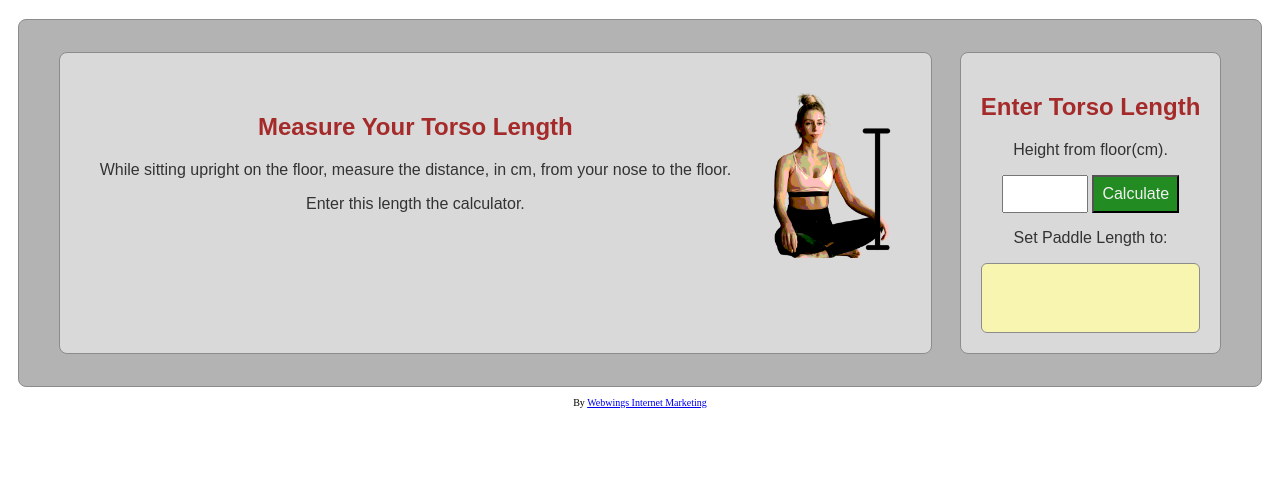
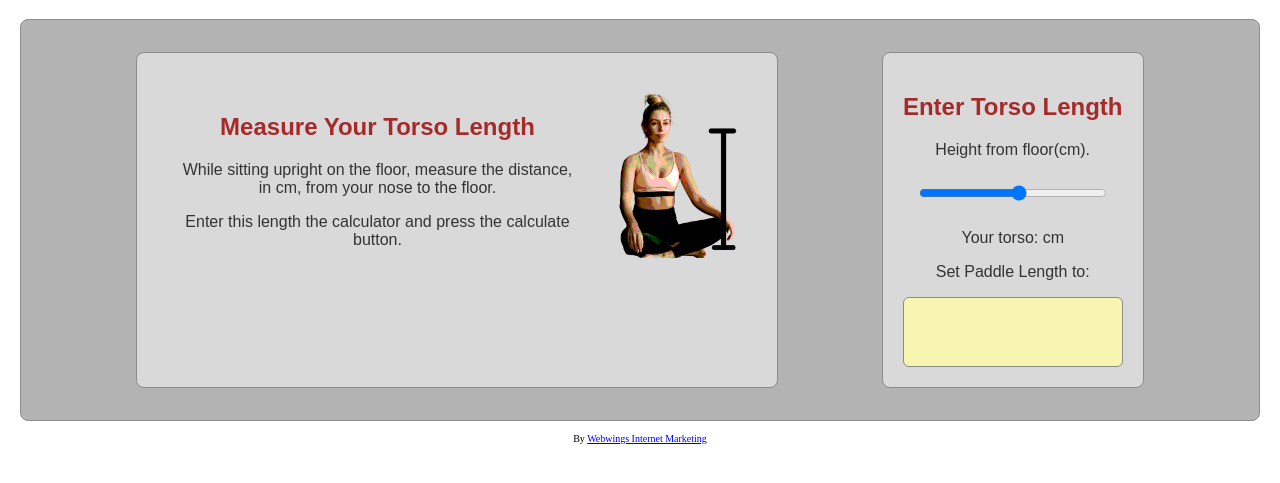
Before and after one commit to Burgesskeith/JPaddleCalculator, a plain HTML site: page index.html in a window 1280 px wide. Shown: the part 61-544 px from the top of the page. Drawn offline with Linux system fonts and the light colour scheme.

Commit message:
Add files via upload

```diff
--- a/index.html
+++ b/index.html
@@ -21,10 +21,10 @@
                     <h2>Measure Your Torso Length</h2>
                     <p>While sitting upright on the floor, measure the distance, in cm,
                         from your nose to the floor.</p>
-                        <p>Enter this length the calculator.</p>
+                        <p>Enter this length the calculator and press the calculate button.</p>
                     </div>
                     <div class="rightContent">
-                    <img src="images/ladysitting.png" height="165" width="120" />
+                    <img src="images/ladySitting.png" height="165" width="120" />
                     </div>
                 </div>
             </div>
@@ -32,16 +32,19 @@
                 <h2>Enter Torso Length</h2>
                 <p>Height from floor(cm).</p>
 
-                    <input
+                    <input oninput="calcLength(this.value)"
                     id="torso"
-                    type="number"
+                    type="range"
                     name="torso"
                     class="torsoField"
                     defaultValue="78"
-                    min="55" max="92">
-                    <button onclick="calcLength()" class="btn">Calculate</button>
+                    min="55" max="92"
+                    >
+                    <div>
+                        <p>Your torso: <span class="displayLength" id='displayLength'></span> cm</p>
+                    </div>
+                <p>Set Paddle Length to:</p>
 
-                <p>Set Paddle Length to:</p>
                 <div class="resultBox">
                     <p class="result" id='result'></p>
                 </div>
--- a/styles.css
+++ b/styles.css
@@ -12,7 +12,7 @@ h1, h2 {
     flex-flow: row wrap;
     justify-content: space-evenly;
     background-color: #B3B3B3;
-    margin:10px;
+    margin:12px;
     padding: 12px;
     border: 1px solid #8C8C8C;
     border-radius: 8px;
@@ -36,6 +36,7 @@ h1, h2 {
     margin:20px 0 20px 0;
     border: 1px solid #8C8C8C;
     border-radius: 8px;
+    max-width:600px;
 }
 
 .rightPane {
@@ -70,7 +71,7 @@ h1, h2 {
     min-height: 32px;
     color: #333;
     padding-left:8px;
-    width: 72px;
+    width: 180px;
 }
 
 .resultBox {
@@ -85,10 +86,7 @@ h1, h2 {
     padding: 8px 4px 2px 4px;
 }
 
-.btn {
-    background-color: forestgreen;
-    color: #f2f2f2;
-    min-height: 26px;
-    font-size: 16px;
-    padding: 8px;
+.displayLength {
+    color: #157efb;
+    margin: 0 0 6px 0;
 }
```
